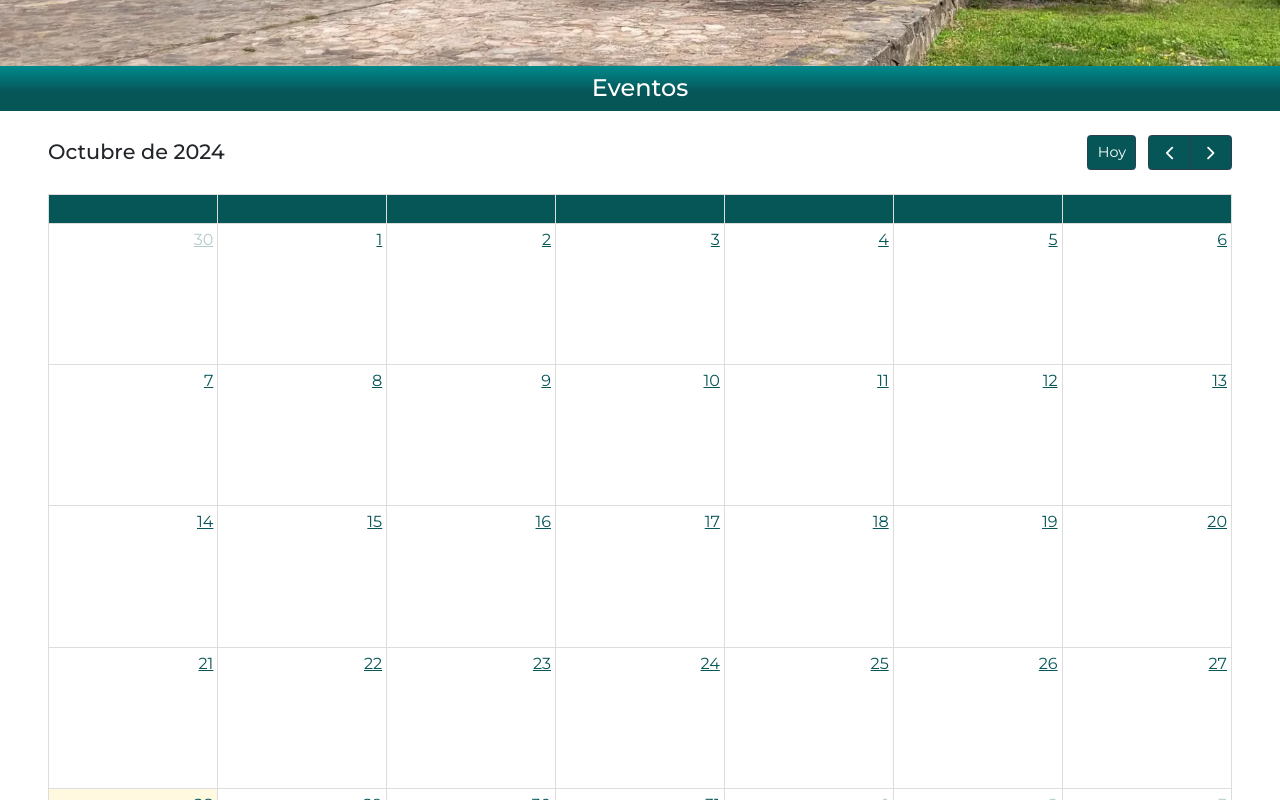
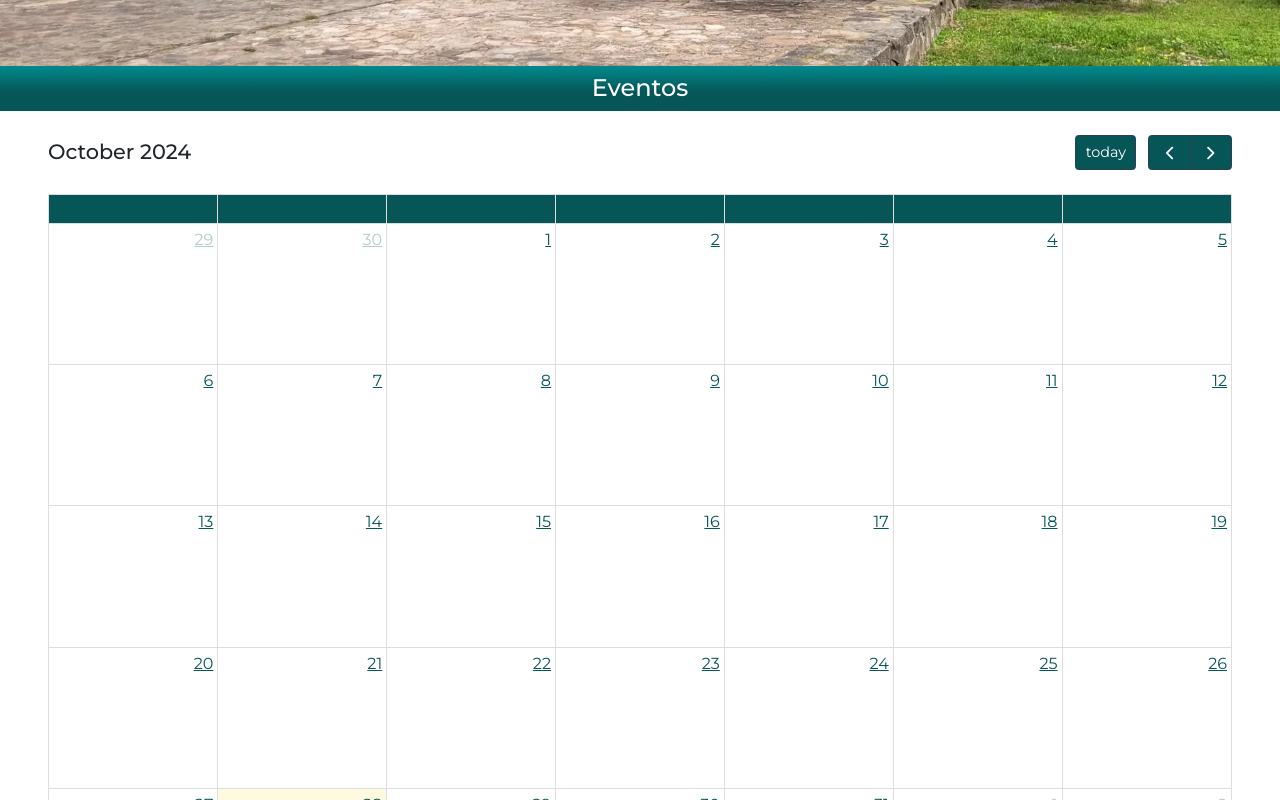
Before and after one commit to Nicobusta/MunicipalidadSFC, a React (Vite) app: page /#/ in a window 1280 px wide. Shown: the part 800-1600 px from the top of the page. Built offline with nearby package versions, Linux system fonts and the light colour scheme.

Commit message:
delete date

```diff
--- a/src/components/Calendar.jsx
+++ b/src/components/Calendar.jsx
@@ -5,25 +5,19 @@ import esLocale from '@fullcalendar/core/locales/es';
 import "./calendar.scss"
 
 const Calendar = () => {
-  const capitalizarTitulo = () => {
-    const titleElement = document.querySelector('.fc-toolbar-title');
-    if (titleElement) {
-      const texto = titleElement.textContent;
-      titleElement.textContent = texto.charAt(0).toUpperCase() + texto.slice(1);
-    }
-  };
+
 
   return (
     <div className='mx-2 mx-md-5 my-4'>
       <FullCalendar
         plugins={[dayGridPlugin]}
         initialView="dayGridMonth"
-        locale={esLocale}
+
         events={[
           { title: 'Festival de la Palma', date: '2025-02-14', backgroundColor: '#065658', borderColor: 'transparent' },
           { title: 'Festival de la Palma', date: '2025-02-15', backgroundColor: '#065658', borderColor: 'transparent' }
         ]}
-        datesSet={capitalizarTitulo} // Se ejecuta cada vez que se cambia el mes/vista
+
       />
     </div>
   );
```
